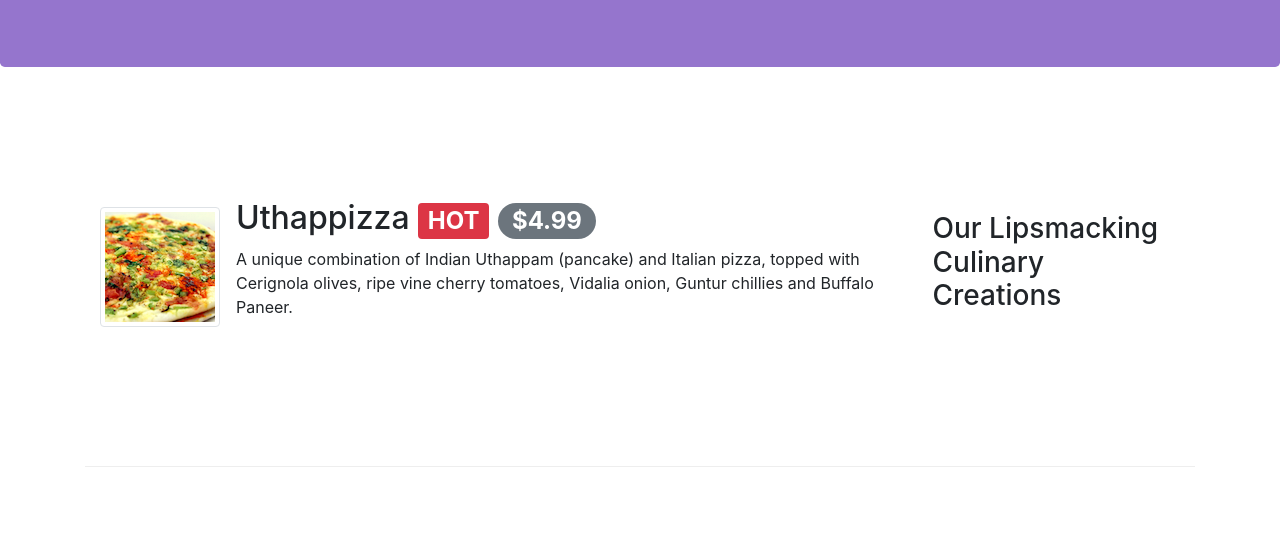
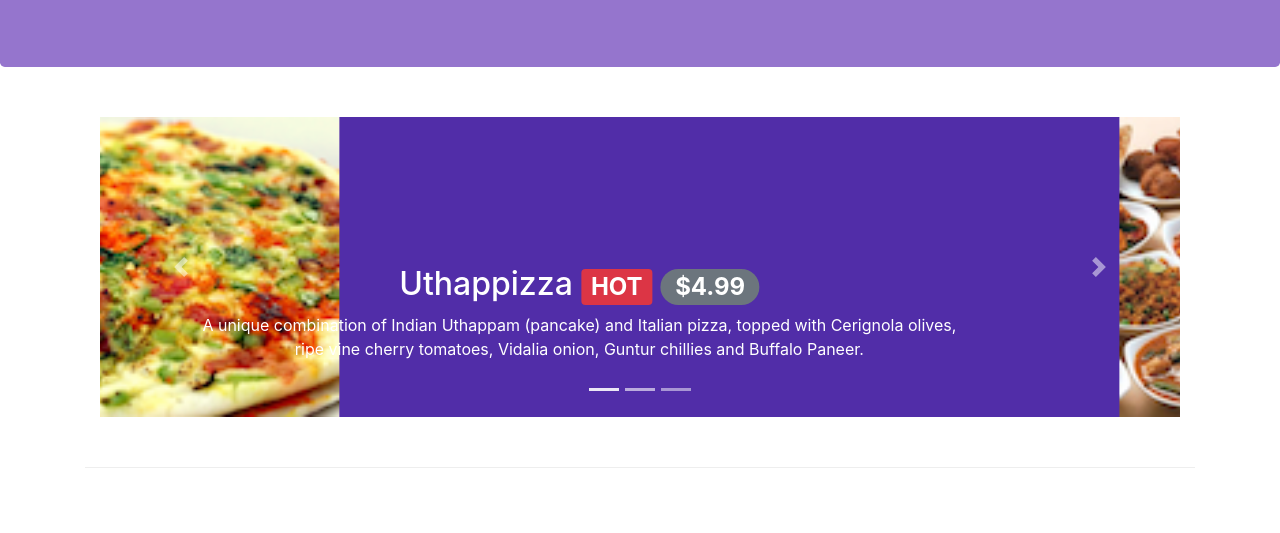
Before and after one commit to Dan7180/intro-to-bootstrap, a website: page index.html in a window 1280 px wide. Shown: the part 267-800 px from the top of the page. Drawn offline with nearby package versions, Linux system fonts and the light colour scheme.

Commit message:
carousel

```diff
--- a/css/styles.css
+++ b/css/styles.css
@@ -52,3 +52,18 @@ body {
 	border-bottom: 1px solid #ddd;
 	padding: 10px;
 }
+
+.carousel {
+	background: #512da8;
+}
+
+.carousel-item {
+	height: 300px;
+}
+
+.carousel-item img {
+	position: absolute;
+	top: 0;
+	left: 0;
+	min-height: 300px;
+}
--- a/index.html
+++ b/index.html
@@ -135,6 +135,72 @@
 		</header>
 
 		<div class="container">
+			<!-- carousel -->
+			<div class="row row-content">
+				<div class="col">
+					<div class="carousel slide" id="mycarousel" data-ride="carousel">
+						<div class="carousel-inner" role="listbox">
+							<div class="carousel-item active">
+								<img src="./image/uthappizza.png" alt="uthappizza" class="d-block img-fluid" />
+								<div class="carousel-caption d-none d-md-block">
+									<h2>
+										Uthappizza
+										<span class="badge badge-danger">HOT</span>
+										<span class="badge badge-pill badge-secondary">$4.99</span>
+									</h2>
+									<p class="d-none d-sm-block">
+										A unique combination of Indian Uthappam (pancake) and Italian pizza, topped with
+										Cerignola olives, ripe vine cherry tomatoes, Vidalia onion, Guntur chillies and
+										Buffalo Paneer.
+									</p>
+								</div>
+							</div>
+
+							<div class="carousel-item">
+								<img src="./image/buffet.png" alt="buffet" class="d-block img-fluid" />
+								<div class="carousel-caption d-none d-md-block">
+									<h2>
+										Weekend Grand Buffet
+										<span class="badge badge-danger">NEW</span>
+									</h2>
+									<p class="d-none d-sm-block">
+										Featuring mouthwatering combinations with a choice of five different salads, six
+										enticing appetizers, six main entrees and five choicest desserts. Free flowing
+										bubbly and soft drinks. All for just $19.99 per person
+									</p>
+								</div>
+							</div>
+
+							<div class="carousel-item">
+								<img src="./image/alberto.png" alt="alberto" class="d-block img-fluid" />
+								<div class="carousel-caption d-none d-md-block">
+									<h2>Alberto Somayya</h2>
+									<h3>Executive Chef</h3>
+									<p class="d-none d-sm-block">
+										Award winning three-star Michelin chef with wide International experience having
+										worked closely with whos-who in the culinary world, he specializes in creating
+										mouthwatering Indo-Italian fusion experiences.
+									</p>
+								</div>
+							</div>
+						</div>
+						<ol class="carousel-indicators">
+							<li data-target="#mycarousel" data-slide-to="0" class="active"></li>
+							<li data-target="#mycarousel" data-slide-to="1"></li>
+							<li data-target="#mycarousel" data-slide-to="2"></li>
+						</ol>
+						<a class="carousel-control-prev" href="#mycarousel" role="button" data-slide="prev">
+							<span class="carousel-control-prev-icon" aria-hidden="true"></span>
+							<span class="sr-only">Previous</span>
+						</a>
+						<a class="carousel-control-next" href="#mycarousel" role="button" data-slide="next">
+							<span class="carousel-control-next-icon" aria-hidden="true"></span>
+							<span class="sr-only">Next</span>
+						</a>
+					</div>
+				</div>
+			</div>
+			<!-- carousel -->
 			<div class="row row-content align-items-center">
 				<div class="col-12 col-sm-4 order-sm-last col-md-3">
 					<h3>Our Lipsmacking Culinary Creations</h3>
```
